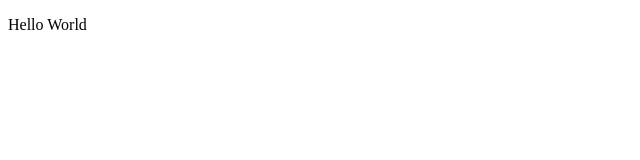
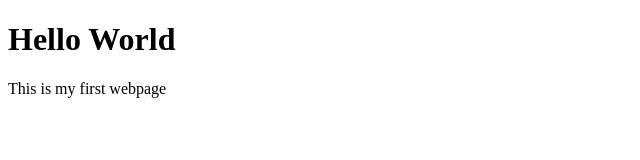
Before and after one commit to EQIU77/Interactive_Design, a plain HTML site: page index.html in a window 1280 px wide. Shown: the whole page, without its empty margins (0-640 px from the left). Drawn offline with Linux system fonts and the light colour scheme.

Commit message:
first sentence

```diff
--- a/index.html
+++ b/index.html
@@ -5,6 +5,8 @@
 	</head>
 
 	<body>
-		<p>Hello World</p>
+	  <h1>Hello World</h1>
+	  <p>This is my first webpage</p>
+
 	</body>
 </html>
```
